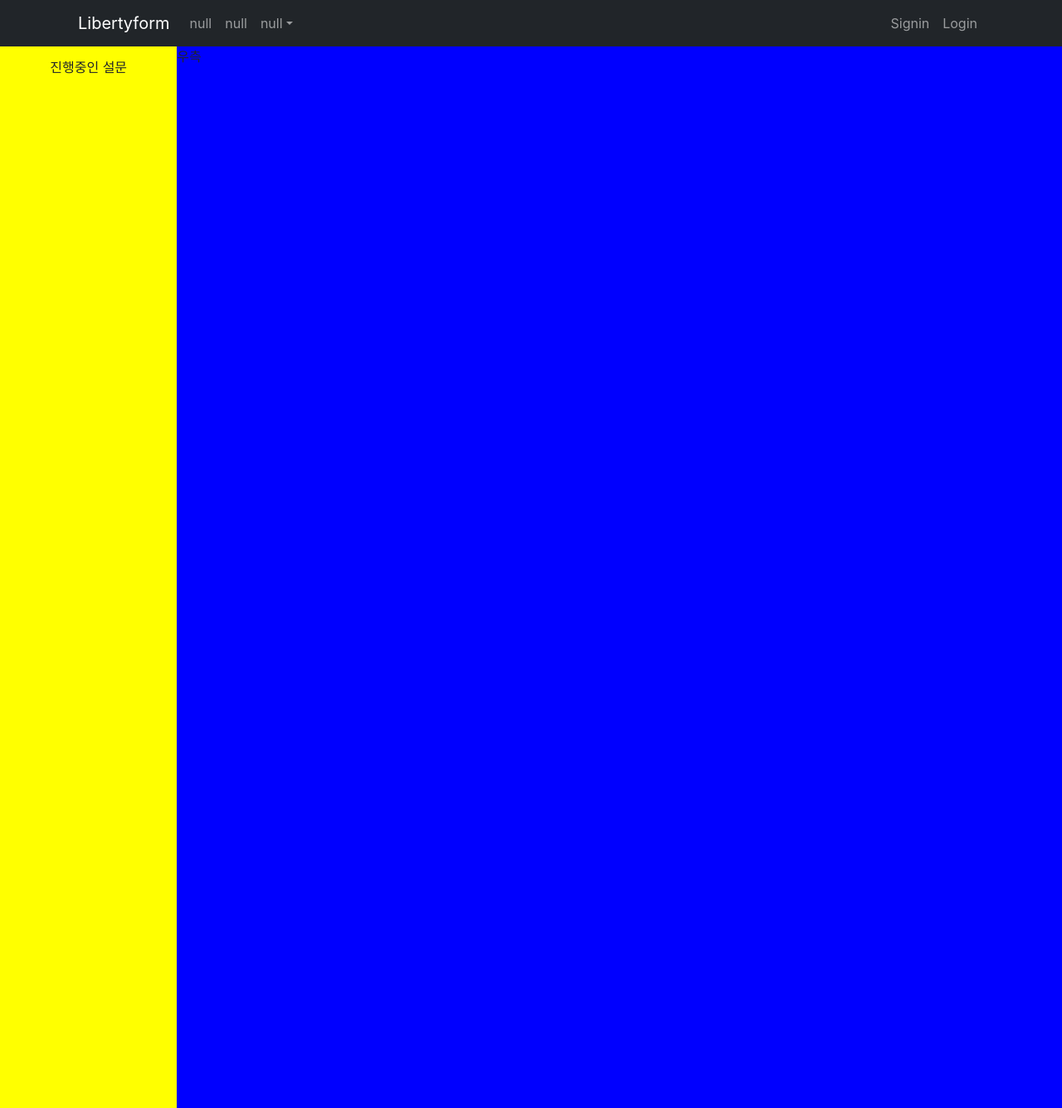
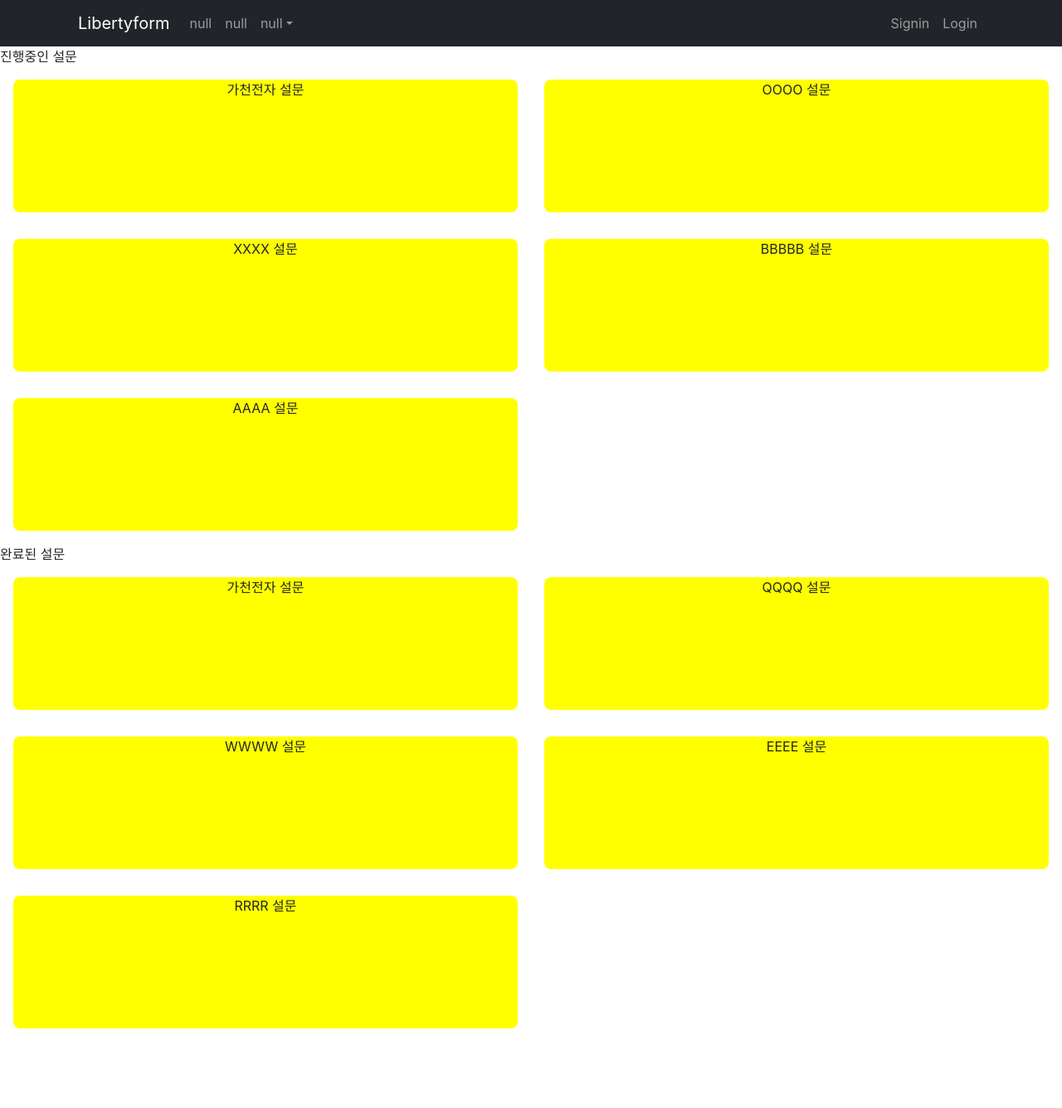
Before and after one commit to Gachon-Kakao-Enterprise-Group-7/libertyForm-WEB, a React (Create React App) app: page /dashboard in a window 1280 px wide. Shown: the whole page at 83% size. After the commit the page ends 1256 px from the top, so only its background shows below. Built offline with nearby package versions, Linux system fonts and the light colour scheme.

Commit message:
TN7-147 [DESIGN] 대시보드 화면 생성중

```diff
--- a/package.json
+++ b/package.json
@@ -14,6 +14,7 @@
     "react-bootstrap": "^2.5.0",
     "react-dom": "^18.2.0",
     "react-redux": "^8.0.4",
+    "react-responsive": "^9.0.0",
     "react-router-dom": "^6.4.1",
     "react-scripts": "5.0.1",
     "redux": "^4.2.0",
--- a/src/components/Dashboard.js
+++ b/src/components/Dashboard.js
@@ -1,9 +1,10 @@
 import React from 'react';
 import Box from '@mui/material/Box';
 import Grid from '@mui/material/Grid';
+import Paper from '@mui/material/Paper';
 
 import styled from 'styled-components';
-
+import { useMediaQuery } from 'react-responsive' // react-responsive 에서 제공하는 useMediaQuery 사용해 반응형 구성
 const LeftDiv = styled.div`
     background-color: yellow;
     height: 100vw;
@@ -15,15 +16,35 @@ const RightDiv = styled.div`
     height: 100%;
 `
 
+const SurveyDiv = styled.div`
+    background-color: yellow;
+    height: 10rem;
+    text-align: center;
+    margin: 1rem;
+    border-radius: 0.5rem;
+`
+
+
+
 
 function Dashboard() {
+
+
+
+
+    const isDesktopOrLaptop = useMediaQuery({ minDeviceWidth: 1224 }) // 데스크탑 에서 보여질 화면
+    const isTabletOrMobileDevice = useMediaQuery({ maxDeviceWidth: 1224 }) // 모바일, 테블릿에서 보여질 화면
+
+
     return (
+
         <>
+            {isDesktopOrLaptop &&
                 <Box sx={{ flexGrow: 1 }}>
                     <Grid container spacing={0}>
                         <Grid item xs={2}>
                             <LeftDiv>
-                <div>진행중인 설문</div>
+                                <div>데스크탑 버전입니다.</div>
                             </LeftDiv>
                         </Grid>
                         <Grid item xs={10}>
@@ -31,6 +52,49 @@ function Dashboard() {
                         </Grid>
                     </Grid>
                 </Box>
+            }
+            {isTabletOrMobileDevice &&
+                <Box sx={{ flexGrow: 1 }}>
+                    <span>진행중인 설문</span>
+                    <Grid container spacing={0}>
+                        <Grid item xs={6}>
+                            <SurveyDiv>가천전자 설문</SurveyDiv>
+                        </Grid>
+                        <Grid item xs={6}>
+                            <SurveyDiv>OOOO 설문</SurveyDiv>
+                        </Grid>
+                        <Grid item xs={6}>
+                            <SurveyDiv>XXXX 설문</SurveyDiv>
+                        </Grid>
+                        <Grid item xs={6}>
+                            <SurveyDiv>BBBBB 설문</SurveyDiv>
+                        </Grid>
+                        <Grid item xs={6}>
+                            <SurveyDiv>AAAA 설문</SurveyDiv>
+                        </Grid>
+                    </Grid>
+                    <span>완료된 설문</span>
+                    <Grid container spacing={0}>
+                        <Grid item xs={6}>
+                            <SurveyDiv>가천전자 설문</SurveyDiv>
+                        </Grid>
+                        <Grid item xs={6}>
+                            <SurveyDiv>QQQQ 설문</SurveyDiv>
+                        </Grid>
+                        <Grid item xs={6}>
+                            <SurveyDiv>WWWW 설문</SurveyDiv>
+                        </Grid>
+                        <Grid item xs={6}>
+                            <SurveyDiv>EEEE 설문</SurveyDiv>
+                        </Grid>
+                        <Grid item xs={6}>
+                            <SurveyDiv>RRRR 설문</SurveyDiv>
+                        </Grid>
+                    </Grid>
+                </Box>
+            }
+
+
         </>
     );
 }
```
Also changed, not shown: src/App.js (indentation only), 1 other file (tests, documents, lock files or other folders). Lines whose indentation alone changed are shown as unchanged.
